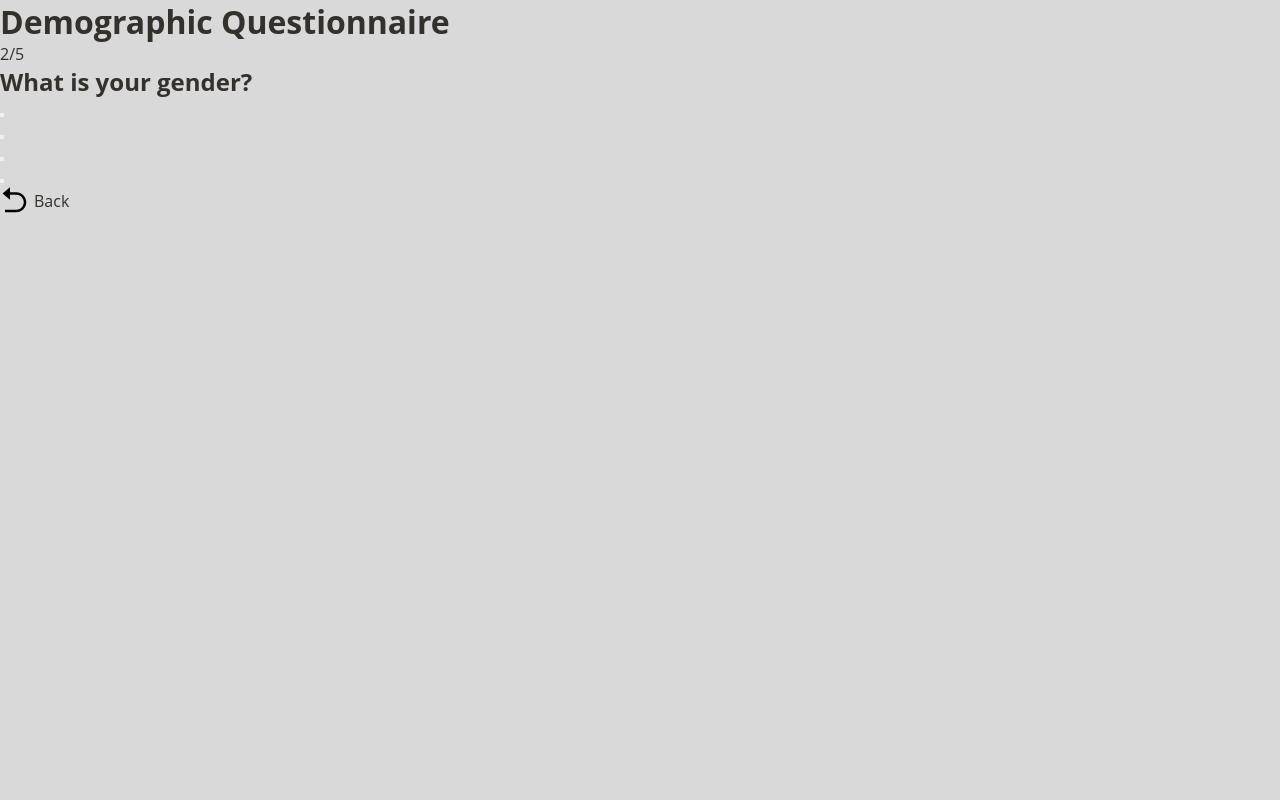
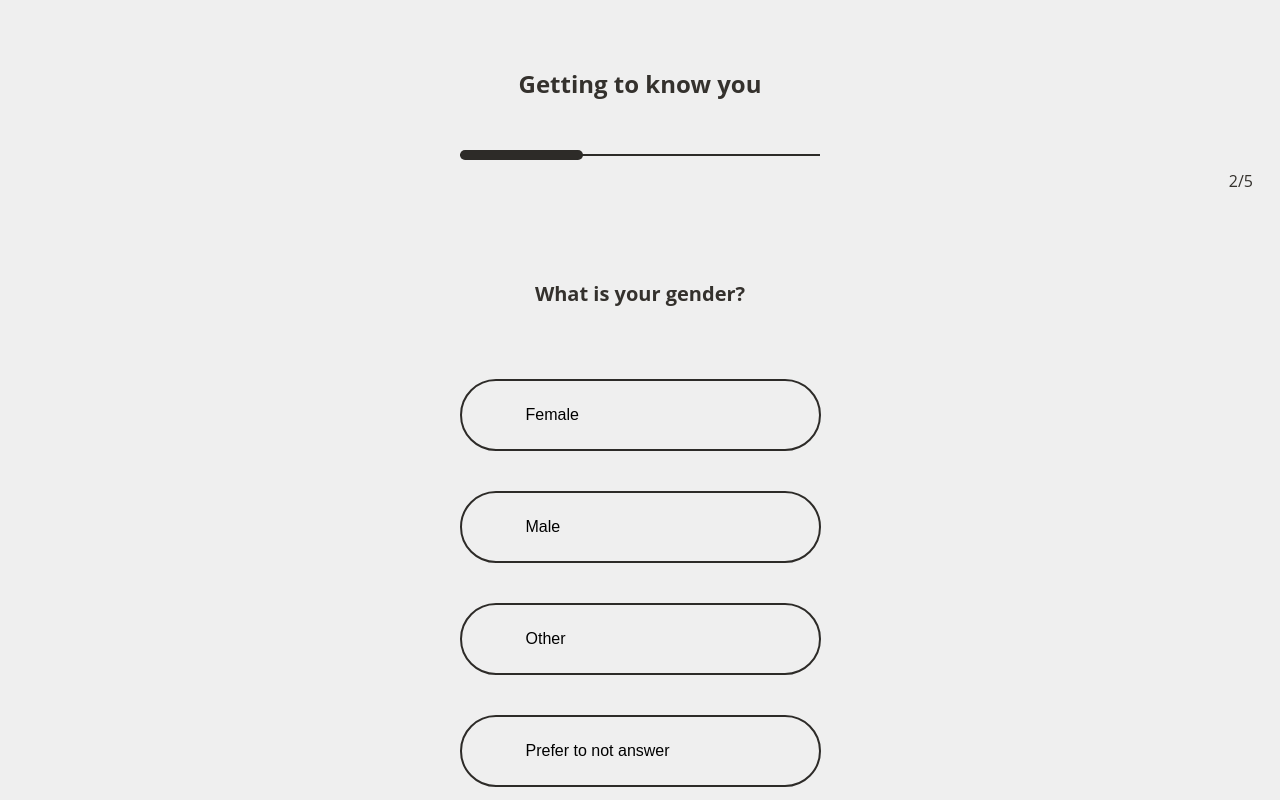
Before and after one commit to Mariessa-Pinto/mdia2109-big-project, a Next.js app: page /q2 in a window 1280 px wide. Built offline with nearby package versions, Linux system fonts and the light colour scheme; a web font is replaced by a local one.

Commit message:
added q2 content and stylizing

```diff
--- a/pages/q2.js
+++ b/pages/q2.js
@@ -1,31 +1,32 @@
 import styles from '@/styles/Q2.module.css'
 import BackButton from '@/components/BackButton'
+import { useState } from 'react';
+import Link from 'next/link';
 
 export default function Q2() {
+
+    const [clicked, setClicked] = useState(false);
+
     return (
         <>
         <div className={styles.main}>
             <div className={styles.titleSection}>
-                <h1>Demographic Questionnaire</h1>
-
-                <p>2/5</p>
+                <h1 className={styles.header}>Getting to know you</h1>
+                <div className={styles.progressBar}>
+                    <div className={styles.progress}></div>
+                </div>
+                <div className={styles.questionNumber}>
+                    <p>2/5</p>
+                </div>
             </div>
             <div className={styles.questionSection}>
                 <h2 className={styles.question}>What is your gender?</h2>
-                <div className={styles.answerBox}>
-                    <button className={styles.answerButton}></button>
-                </div>
-                <div className={styles.answerBox}>
-                    <button className={styles.answerButton}></button>
-                </div>
-                <div className={styles.answerBox}>
-                    <button className={styles.answerButton}></button>
-                </div>
-                <div className={styles.answerBox}>
-                    <button className={styles.answerButton}></button>
-                </div>
-                <BackButton/>
+                    <button className={styles.answerButton}>Female</button>
+                    <button className={styles.answerButton}>Male</button>
+                    <button className={styles.answerButton}>Other</button>
+                    <button className={styles.answerButton}>Prefer to not answer</button>
             </div>
+            <Link href={'./q1'}><BackButton/></Link>
         </div>
         </>
     )
--- a/styles/Q2.module.css
+++ b/styles/Q2.module.css
@@ -0,0 +1,68 @@
+.main {
+    padding: 1.688rem;
+    background-color: var(--secondary-color);
+    height: 100vh;
+    display: flex;
+    flex-direction: column;
+}
+
+.header {
+    font-size: var(--header);
+    margin-bottom: 3.375rem;
+}
+
+.question {
+    font-size: var(--headerTwo);
+    margin-bottom: 2rem;
+}
+
+.titleSection {
+    display: flex;
+    flex-direction: column;
+    align-items: center;
+    margin-top: 2.5rem;
+}
+
+.questionNumber {
+    display: flex;
+    width: 100%;
+    justify-content: flex-end;
+    margin-top: 0.875rem;
+}
+
+.questionSection {
+    display: flex;
+    flex-direction: column;
+    align-items: center;
+    gap: 2.5rem;
+    margin-bottom: 4.5rem;
+    margin-top: 5.5rem;
+}
+
+.answerButton {
+    border: 2px solid var(--primary-color);
+    width: 22.563rem;
+    height: 4.5rem;
+    border-radius: 45px;
+    background-color: transparent;
+    text-align: left;
+    padding-left: 4rem;
+    font-size: var(--body);
+}
+
+/* Progress Bar CSS */
+
+.progressBar {
+    width: 22.5rem;
+    height: 0.125rem;
+    background-color: var(--primary-color);
+    display: flex;
+    align-items: center;
+}
+
+.progress {
+    width: 7.688rem;
+    height: 0.625rem;
+    background-color: var(--primary-color);
+    border-radius: 16px;
+}
```
